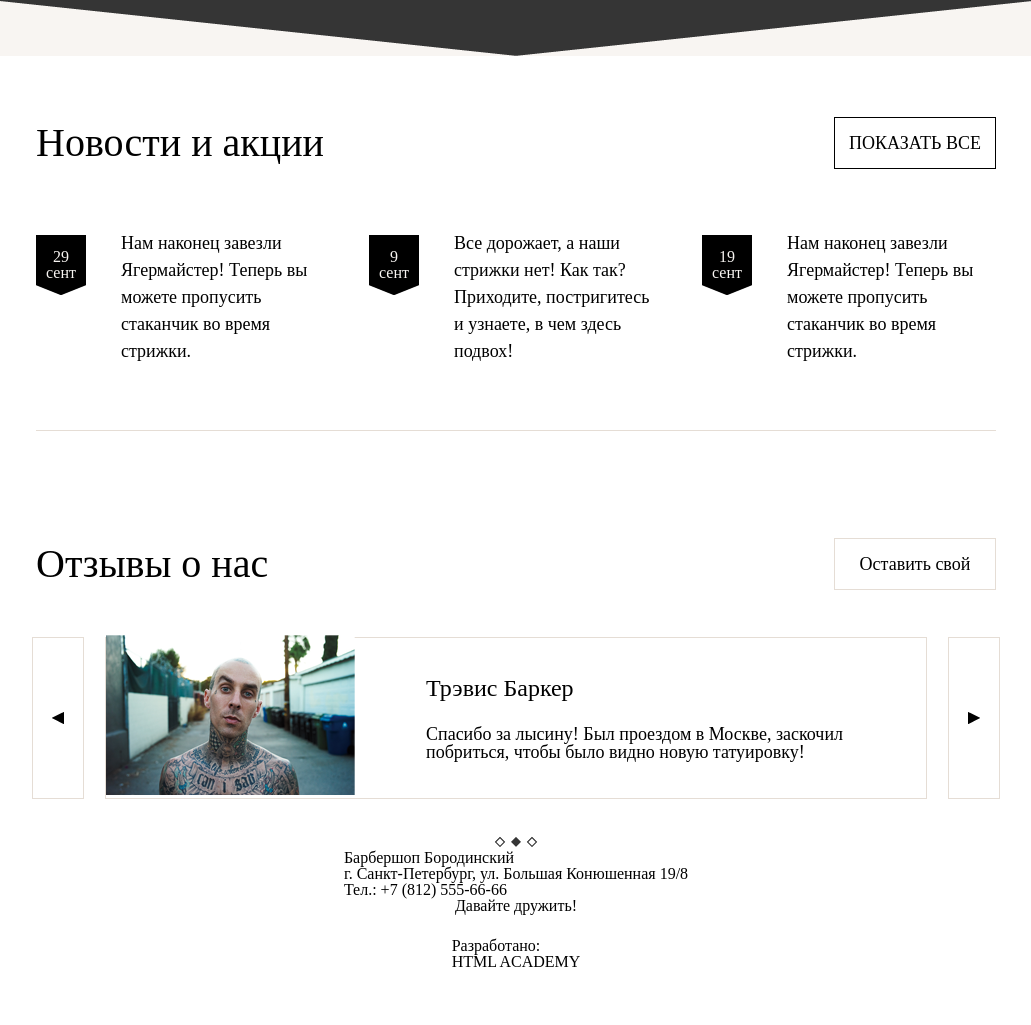
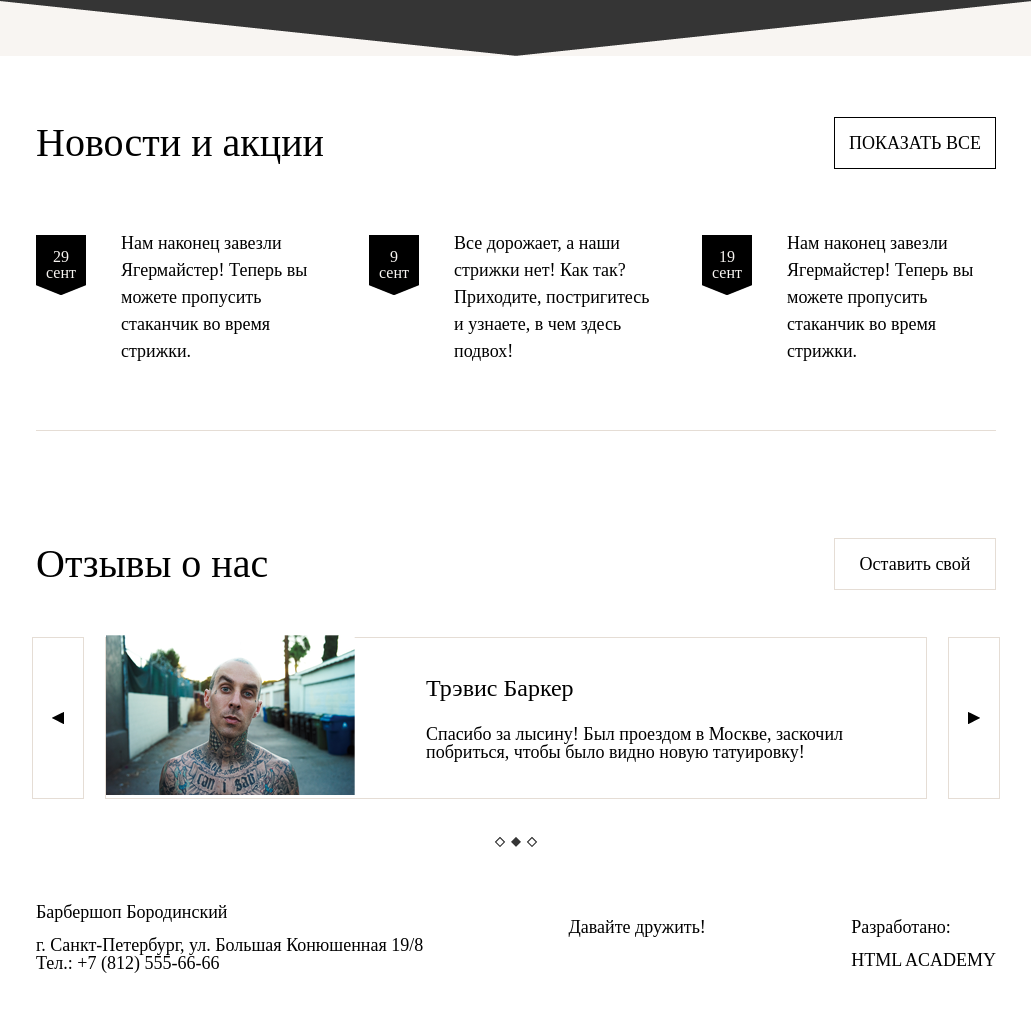
Before and after one commit to Forgetfull/BesTest, a plain HTML site: page project/index.html in a window 1280 px wide. Shown: the part 1268-2293 px from the top of the page, without its empty margins (124-1155 px from the left). Before the commit the page ends 2238 px from the top, so only its background shows below. Drawn offline with nearby package versions, Linux system fonts and the light colour scheme.

Commit message:
add 10% footer

```diff
--- a/project/style/style.less
+++ b/project/style/style.less
@@ -414,3 +414,34 @@
             }
         }
     }
+ footer {
+     margin: 0 auto;
+     font-family: "PT Sans - Narrow";
+     font-size: 18px;
+
+     .wrap {
+         justify-content: space-between;
+         align-items: flex-start;
+         display: flex;
+         margin: 0 auto;
+         flex-direction: row;
+         .footer_cont {
+             margin: 53px 0;
+             justify-content: space-between;
+
+             flex-direction: column;
+             display: flex;
+             .st{
+                        margin-top: 15px;
+                    }
+         }
+         p {
+             margin-top: 15px;
+         }
+         .cont_img {
+             justify-content: space-between;
+             display: flex;
+             margin-top: 15px;
+         }
+     }
+ }
```
